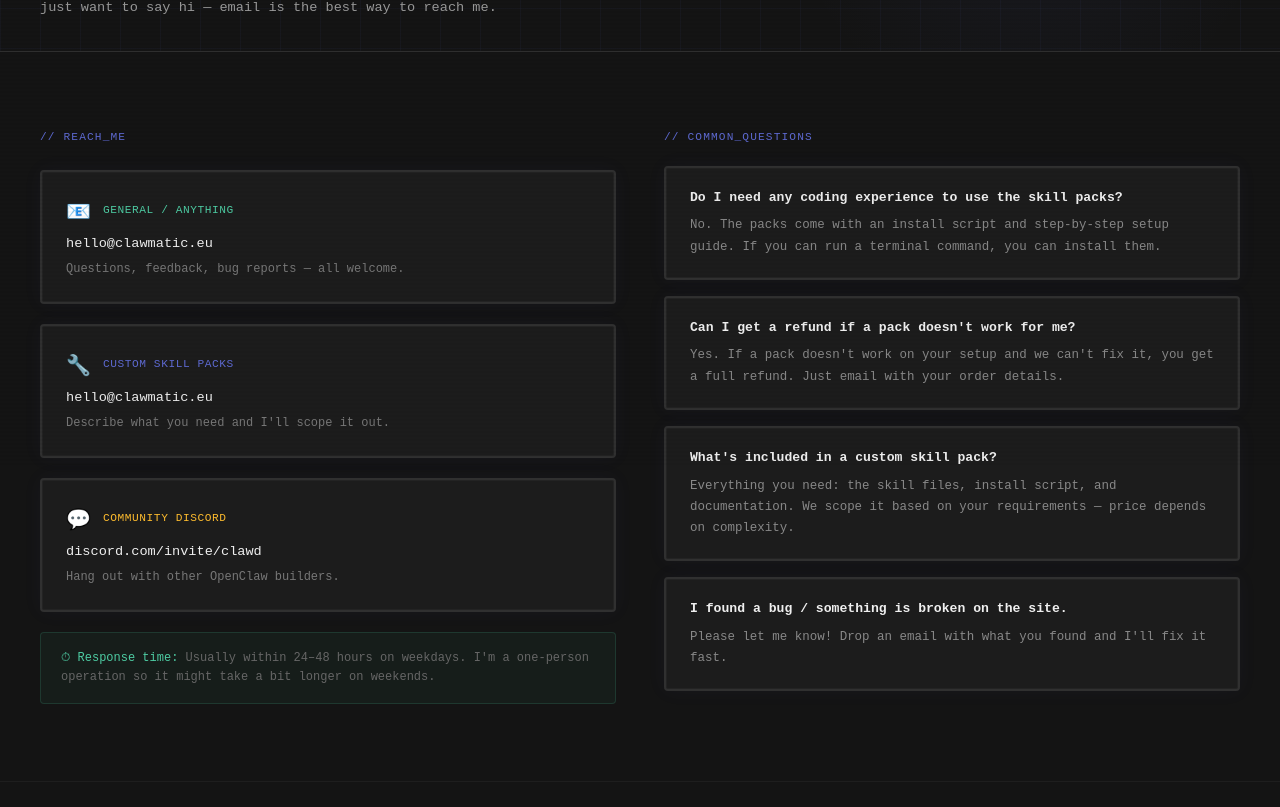
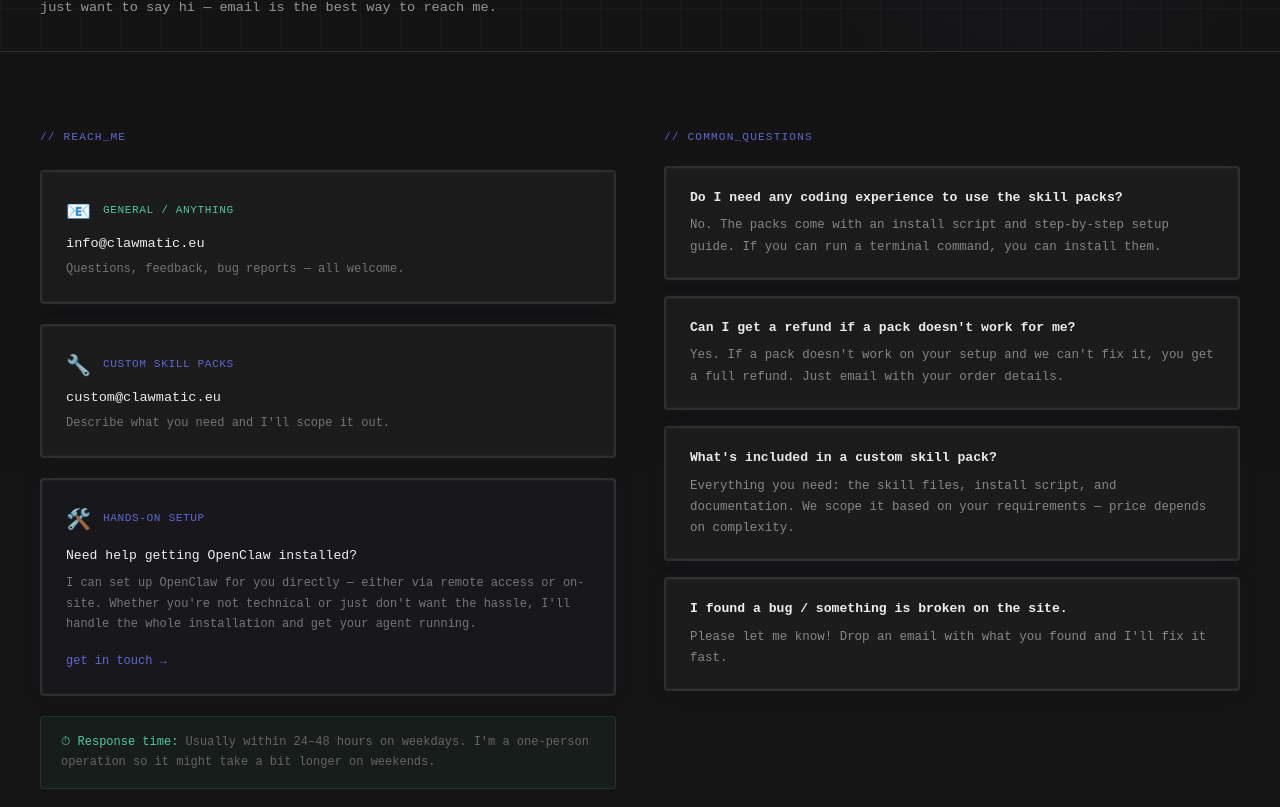
Before and after one commit to Clawmatic/clawmatic, a Next.js app: page /contact in a window 1280 px wide. Shown: the part 333-1140 px from the top of the page. Built offline with nearby package versions, Linux system fonts and the light colour scheme.

Commit message:
fix: rename nav labels, fix emails, remove discord, add hands-on install section

```diff
--- a/src/app/contact/page.tsx
+++ b/src/app/contact/page.tsx
@@ -122,26 +122,18 @@
               {
                 icon: '📧',
                 label: 'General / anything',
-                value: 'hello@clawmatic.eu',
-                href: 'mailto:hello@clawmatic.eu',
+                value: 'info@clawmatic.eu',
+                href: 'mailto:info@clawmatic.eu',
                 color: '#4ECCA3',
                 desc: 'Questions, feedback, bug reports — all welcome.',
               },
               {
                 icon: '🔧',
                 label: 'Custom skill packs',
-                value: 'hello@clawmatic.eu',
-                href: 'mailto:hello@clawmatic.eu?subject=Custom%20Skill%20Pack%20Request',
+                value: 'custom@clawmatic.eu',
+                href: 'mailto:custom@clawmatic.eu?subject=Custom%20Skill%20Pack%20Request',
                 color: '#5E6AD2',
                 desc: 'Describe what you need and I\'ll scope it out.',
-              },
-              {
-                icon: '💬',
-                label: 'Community Discord',
-                value: 'discord.com/invite/clawd',
-                href: 'https://discord.com/invite/clawd',
-                color: '#FEBC2E',
-                desc: 'Hang out with other OpenClaw builders.',
               },
             ].map((item) => (
               <a
@@ -190,6 +182,65 @@
                 </p>
               </a>
             ))}
+
+            {/* Hands-on install */}
+            <div
+              className="pixel-border"
+              style={{
+                padding: '1.5rem',
+                borderRadius: '4px',
+                background: 'rgba(94, 106, 210, 0.04)',
+              }}
+            >
+              <div style={{ display: 'flex', alignItems: 'center', gap: '12px', marginBottom: '0.75rem' }}>
+                <span style={{ fontSize: '1.25rem' }}>🛠️</span>
+                <span
+                  style={{
+                    fontFamily: 'Courier New, monospace',
+                    fontSize: '0.7rem',
+                    color: '#5E6AD2',
+                    letterSpacing: '0.05em',
+                    textTransform: 'uppercase',
+                  }}
+                >
+                  Hands-on setup
+                </span>
+              </div>
+              <p
+                style={{
+                  fontFamily: 'Courier New, monospace',
+                  fontSize: '0.82rem',
+                  color: '#EFEFEF',
+                  marginBottom: '0.5rem',
+                  lineHeight: '1.5',
+                }}
+              >
+                Need help getting OpenClaw installed?
+              </p>
+              <p
+                style={{
+                  fontFamily: 'Courier New, monospace',
+                  fontSize: '0.75rem',
+                  color: '#777777',
+                  lineHeight: '1.7',
+                  marginBottom: '0.75rem',
+                }}
+              >
+                I can set up OpenClaw for you directly — either via remote access or on-site.
+                Whether you&apos;re not technical or just don&apos;t want the hassle, I&apos;ll handle the whole installation and get your agent running.
+              </p>
+              <a
+                href="mailto:info@clawmatic.eu?subject=Hands-on%20Setup%20Request"
+                style={{
+                  fontFamily: 'Courier New, monospace',
+                  fontSize: '0.75rem',
+                  color: '#5E6AD2',
+                  textDecoration: 'none',
+                }}
+              >
+                get in touch →
+              </a>
+            </div>
 
             {/* Response time note */}
             <div
--- a/src/components/Navbar.tsx
+++ b/src/components/Navbar.tsx
@@ -7,7 +7,7 @@
 const navLinks = [
   { href: '/', label: '~/home' },
   { href: '/guides', label: 'guides' },
-  { href: '/skills', label: 'skill_packs' },
+  { href: '/skills', label: 'skill packs' },
   { href: '/about', label: 'about' },
   { href: '/contact', label: 'contact' },
 ];
@@ -88,9 +88,7 @@
             </Link>
           ))}
           <a
-            href="https://gumroad.com"
-            target="_blank"
-            rel="noopener noreferrer"
+            href="/skills"
             className="btn-primary"
             style={{
               padding: '6px 16px',
@@ -100,7 +98,7 @@
               display: 'inline-block',
             }}
           >
-            get_skills
+            shop →
           </a>
         </div>
 
```
